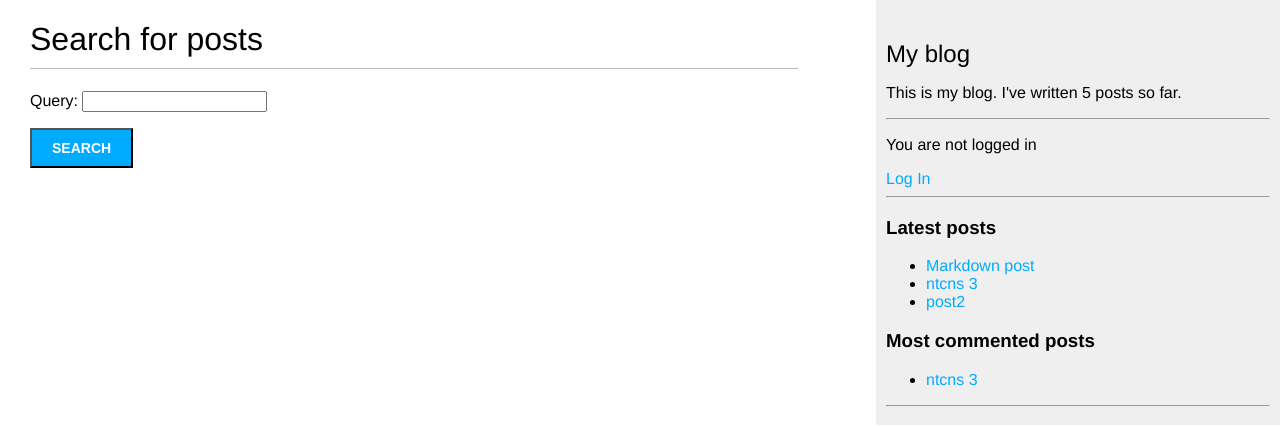
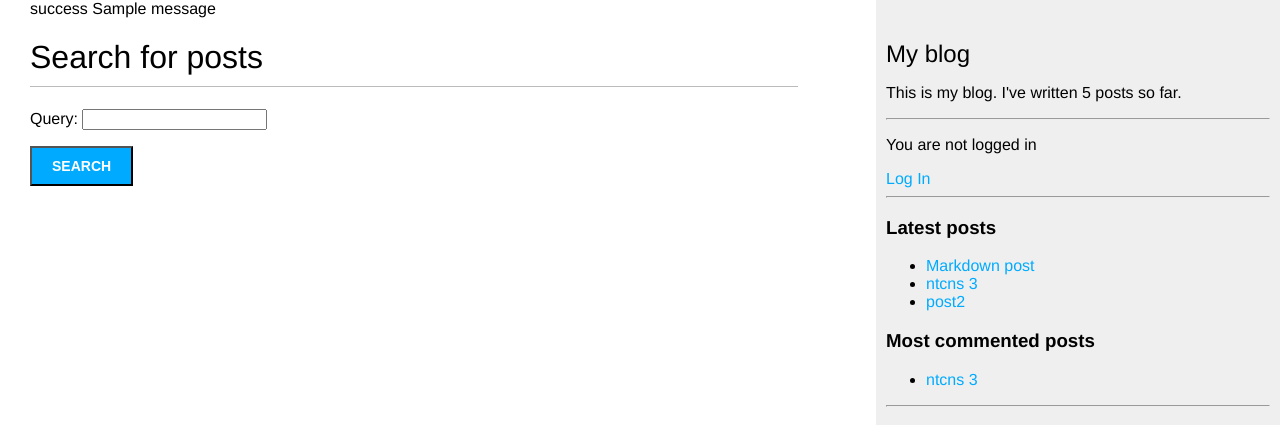
Before and after one commit to mikhail-isaykin/django_01, a Django app: page /search/ in a window 1280 px wide. Shown: the top 426 px of the page. Run offline with Django 5.2, Linux system fonts and the light colour scheme; data comes from the database, SQL or seed files in the repository; one stand-in notice (Sample message) is shown.

Commit message:
modified: add messages display to base.html

```diff
--- a/blog/urls.py
+++ b/blog/urls.py
@@ -1,7 +1,9 @@
 from django.urls import path
 from . import views
 
+
 app_name = 'blog'
+
 
 urlpatterns = [
     path('',
--- a/templates/blog/base.html
+++ b/templates/blog/base.html
@@ -8,6 +8,12 @@
 </head>
 <body>
 <div id="content">
+    {% if messages %}
+        {% for message in messages %}
+            {{ message.tags }} {{ message }}
+        {% endfor %}
+    {% endif %}
+
     {% block content %}
     {% endblock %}
 </div>
```
